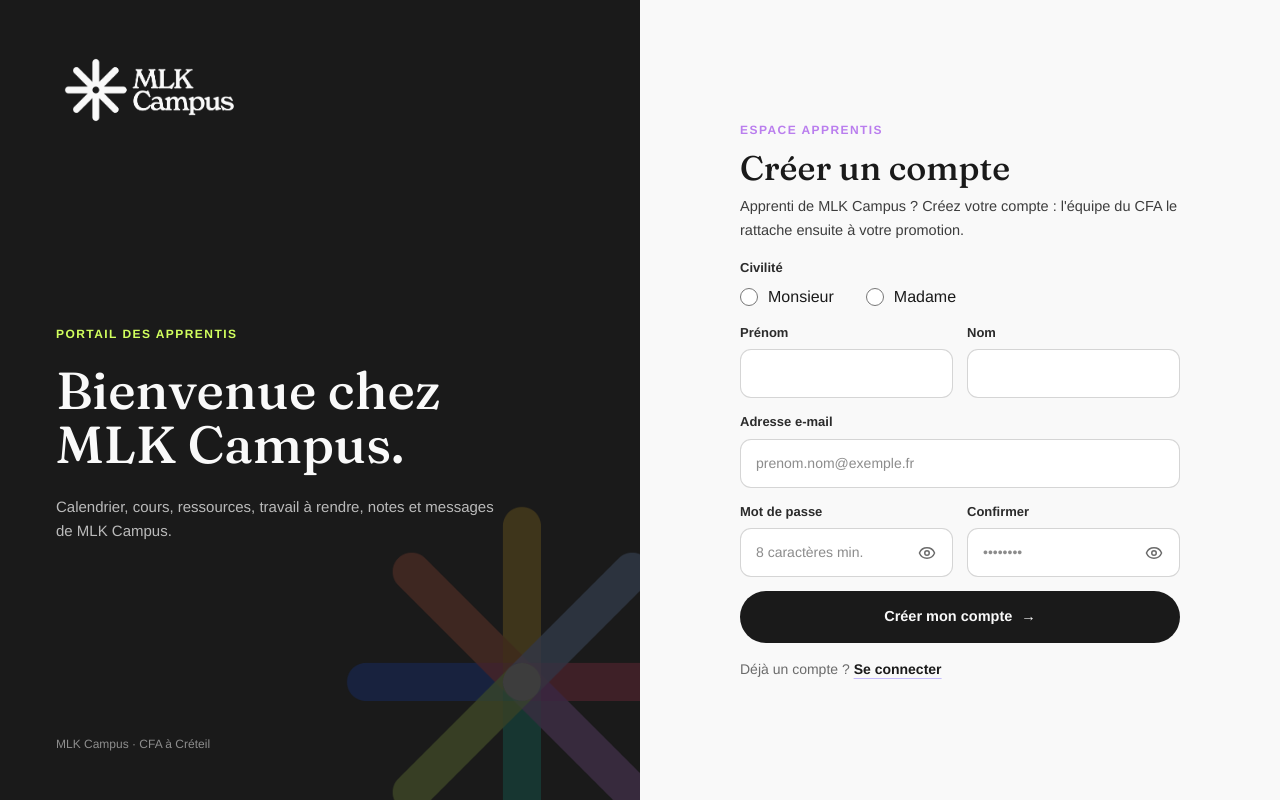
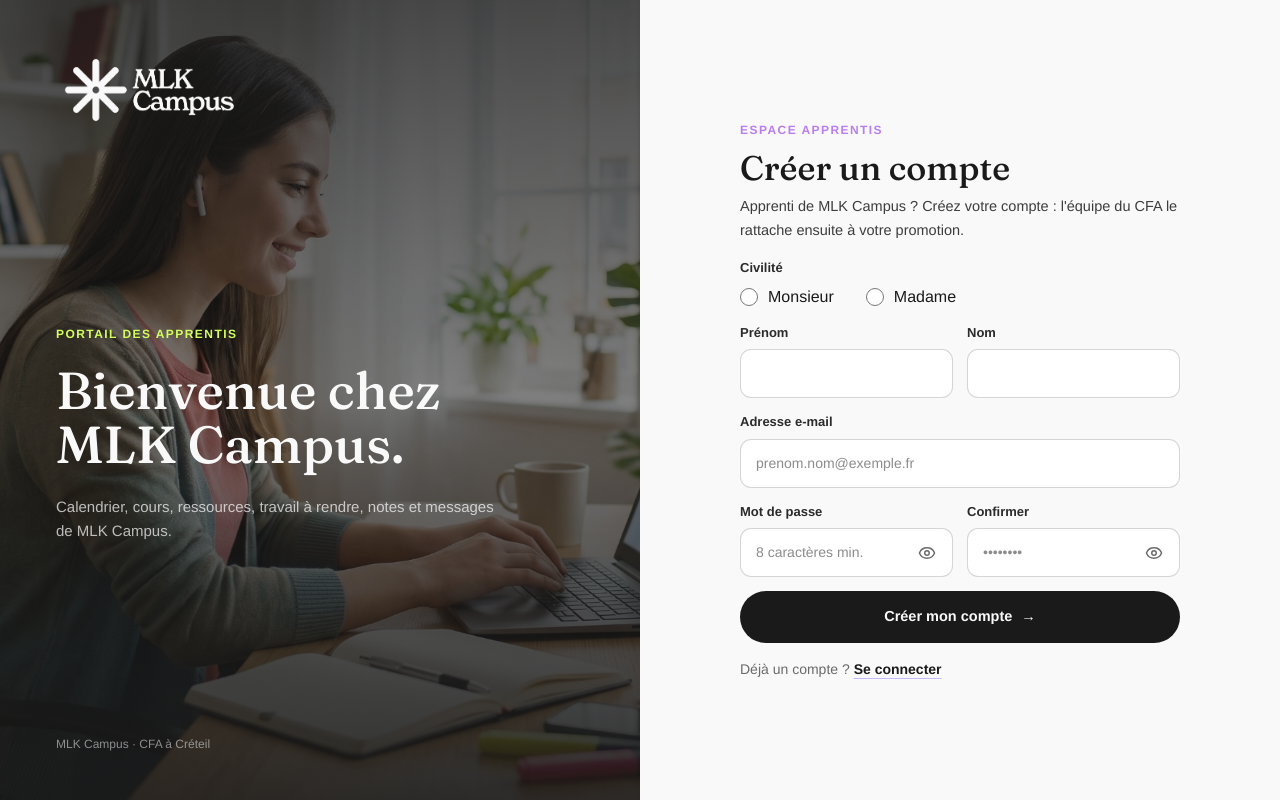
Before and after one commit to webmaster395/campus-mlk-portail, a Next.js app: page /inscription in a window 1280 px wide. Built offline with nearby package versions, Linux system fonts and the light colour scheme.

Commit message:
Connexion et inscription : photos d'ambiance en arrière-plan du panneau
Co-Authored-By: Claude Sonnet 5.5 <noreply@anthropic.com>

```diff
--- a/src/app/inscription/page.tsx
+++ b/src/app/inscription/page.tsx
@@ -7,7 +7,10 @@ export const metadata: Metadata = { title: "Créer un compte" };
 
 export default function SignupPage() {
   return (
-    <AuthShell tagline="Bienvenue chez MLK Campus.">
+    <AuthShell
+      tagline="Bienvenue chez MLK Campus."
+      photo={{ src: "/images/auth-inscription.jpg", position: "40% center" }}
+    >
       <p className="eyebrow m-0">Espace apprentis</p>
       <h1 className="nr mt-2 mb-1.5 text-[34px] leading-tight">Créer un compte</h1>
       <p className="mt-0 mb-4 text-[14.5px] leading-relaxed text-texte">
--- a/src/app/login/page.tsx
+++ b/src/app/login/page.tsx
@@ -9,7 +9,7 @@ export const metadata: Metadata = { title: "Connexion" };
 
 export default function LoginPage() {
   return (
-    <AuthShell>
+    <AuthShell photo={{ src: "/images/auth-connexion.jpg", position: "68% center" }}>
       <p className="eyebrow m-0">Espace apprentis</p>
       <h1 className="nr mt-2 mb-1.5 text-[34px] leading-tight">Se connecter</h1>
       <p className="mt-0 mb-5 text-[15px] leading-relaxed text-texte">
--- a/src/components/auth/AuthShell.tsx
+++ b/src/components/auth/AuthShell.tsx
@@ -1,3 +1,4 @@
+import Image from "next/image";
 import Logomark from "@/components/brand/Logomark";
 import Logotype from "@/components/brand/Logotype";
 
@@ -8,16 +9,38 @@ import Logotype from "@/components/brand/Logotype";
  */
 export default function AuthShell({
   tagline = "Votre formation, au même endroit.",
+  photo,
   children,
 }: {
   tagline?: string;
+  /** Photo d'ambiance du panneau (ordinateur) ; position = object-position pour cadrer la personne. */
+  photo?: { src: string; position?: string };
   children: React.ReactNode;
 }) {
   return (
     <div className="grid min-h-screen grid-rows-[auto_1fr] bg-porcelaine lg:h-dvh lg:grid-cols-2 lg:grid-rows-1">
       <aside className="relative flex flex-col justify-between overflow-hidden bg-graphite px-5 py-5 text-porcelaine sm:px-10 lg:px-14 lg:py-12">
+        {photo && (
+          <>
+            <Image
+              src={photo.src}
+              alt=""
+              fill
+              priority
+              sizes="50vw"
+              className="pointer-events-none hidden object-cover lg:block"
+              style={{ objectPosition: photo.position ?? "center" }}
+            />
+            {/* Voile graphite : garde le texte blanc lisible sur la photo */}
+            <div
+              aria-hidden
+              className="pointer-events-none absolute inset-0 hidden bg-gradient-to-t from-graphite/90 via-graphite/55 to-graphite/80 lg:block"
+            />
+          </>
+        )}
+
         {/* Enveloppé : la colonne flex étirerait l'image en largeur */}
-        <div className="self-start">
+        <div className="relative z-10 self-start">
           <div className="lg:hidden">
             <Logotype variant="blanc" height={52} priority />
           </div>
@@ -41,7 +64,7 @@ export default function AuthShell({
         {/* Logomark officiel en filigrane, sans le redessiner */}
         <div
           aria-hidden
-          className="pointer-events-none absolute -right-28 -bottom-28 hidden opacity-[0.16] lg:block"
+          className={`pointer-events-none absolute -right-28 -bottom-28 hidden opacity-[0.16] ${photo ? "" : "lg:block"}`}
         >
           <Logomark size={460} variant="principal" priority />
         </div>
```
Also changed, not shown: public/images/auth-connexion.jpg (added), public/images/auth-inscription.jpg (added).
